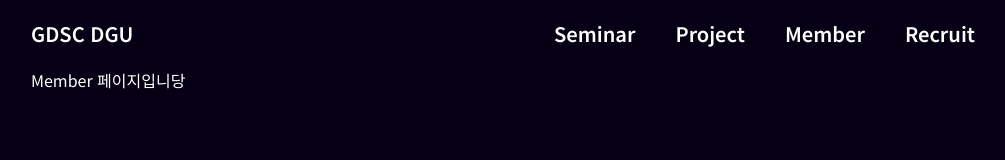
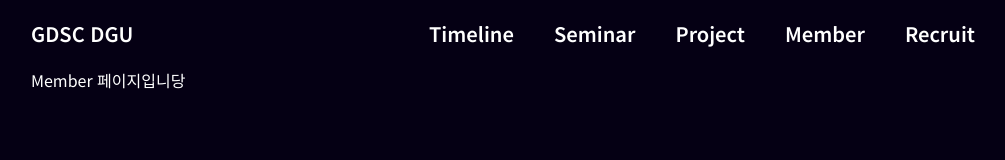
Before and after one commit to GDSC-DGU/gdsc-dgu, a Next.js app: page /member in a window 1280 px wide. Shown: the top 160 px of the page, without its empty margins (137-1142 px from the left). Built offline with nearby package versions, Linux system fonts and the light colour scheme; a web font is replaced by a local one.

Commit message:
✨Feat: Timeline추가

```diff
--- a/src/components/navigation.tsx
+++ b/src/components/navigation.tsx
@@ -18,6 +18,7 @@ export default function Navigation() {
       <div className="w-4/5 px-10 justify-between inline-flex text-xl font-bold">
         <Link href="/">GDSC DGU</Link>
         <div className="justify-start items-start gap-10 flex">
+          <Link href="/timeline">Timeline</Link>
           <Link href="/seminar">Seminar</Link>
           <Link href="/project">Project</Link>
           <Link href="/member">Member</Link>
```
